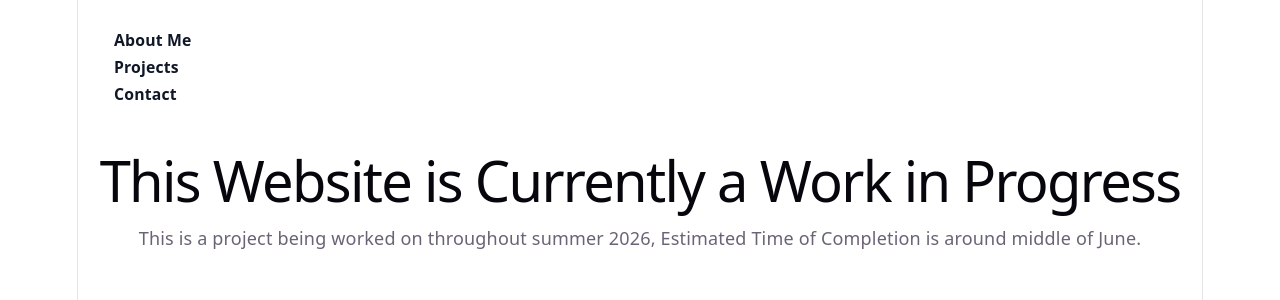
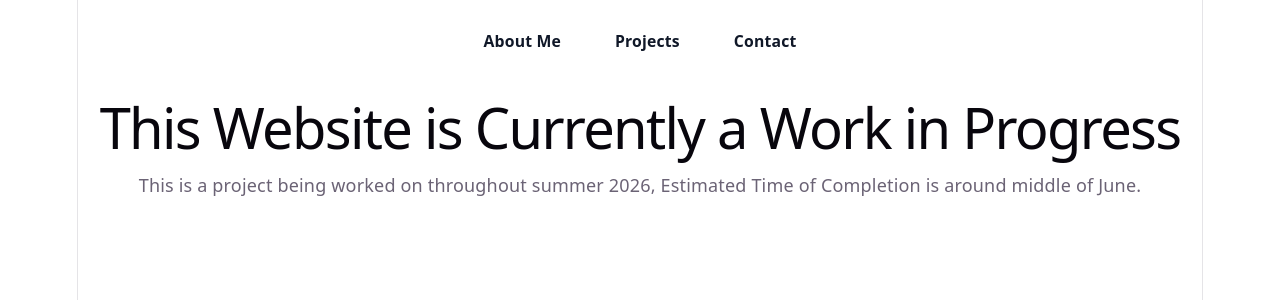
Before and after one commit to jonahhamell/personal_website, a React (Vite) app: page / in a window 1280 px wide. Shown: the top 300 px of the page. Built offline with nearby package versions, Linux system fonts and the light colour scheme.

Commit message:
[FIX] Fixed Implementation of buttons the create buttons in the center of header.

```diff
--- a/src/components/Header.tsx
+++ b/src/components/Header.tsx
@@ -4,26 +4,30 @@ import { Popover, PopoverGroup, PopoverButton } from '@headlessui/react'
 function Header() {
     return (
         <header className="bg-white">
-            <nav className="mx-auto flex max-w-7xl items-center justify-between p-6 lg:px-8">
+            <nav className="mx-auto flex max-w-7xl items-center justify-center p-6 lg:px-8">
 
-                <PopoverGroup className="flex gap-x-12">
+                <PopoverGroup className="flex gap-x-12 items-center">
 
                     {/*added buttons for the header to be able to navigate throughout the websites, will add functionality at a later date.*/}
-                    <Popover className="relative">
 
-                        <PopoverButton className="flex items-center gap-x-1 text-sm/6 font-semibold text-gray-900 text-center">
+                    <Popover>
+                        <PopoverButton className="text-sm/6 font-semibold text-gray-900 hover:text-teal-500 transition-colors duration-200">
                             About Me
                         </PopoverButton>
+                    </Popover>
 
-                        <PopoverButton className="flex items-center gap-x-1 text-sm/6 font-semibold text-gray-900 text-center">
+                    <Popover>
+                        <PopoverButton className="text-sm/6 font-semibold text-gray-900 hover:text-teal-500 transition-colors duration-200">
                             Projects
                         </PopoverButton>
+                    </Popover>
 
-                        <PopoverButton className="flex items-center gap-x-1 text-sm/6 font-semibold text-gray-900 text-center">
+                    <Popover>
+                        <PopoverButton className="text-sm/6 font-semibold text-gray-900 hover:text-teal-500 transition-colors duration-200">
                             Contact
                         </PopoverButton>
+                    </Popover>
 
-                    </Popover>
 
                 </PopoverGroup>
 
```
